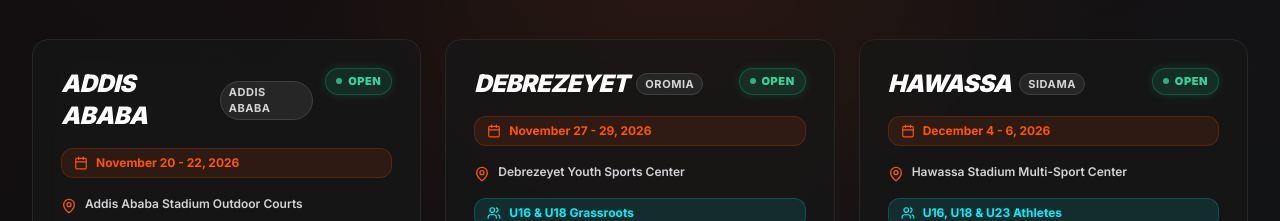
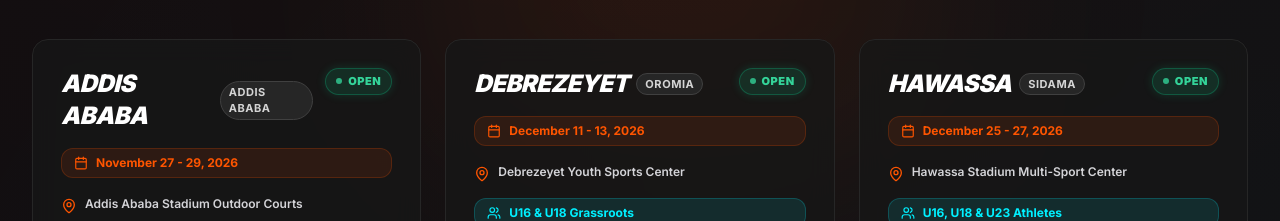
Before and after one commit to Yeabsiraelias/3x3_basketball-, a Next.js app: page /development in a window 1280 px wide. Shown: the part 987-1208 px from the top of the page. Built offline with nearby package versions, Linux system fonts and the light colour scheme.

Commit message:
feat: add clinic programs data and interface

```diff
--- a/data/clinics.ts
+++ b/data/clinics.ts
@@ -15,7 +15,7 @@ export const clinicPrograms: ClinicSession[] = [
     city: 'Addis Ababa',
     region: 'Addis Ababa',
     venue: 'Addis Ababa Stadium Outdoor Courts',
-    date: 'November 20 - 22, 2026',
+    date: 'November 27 - 29, 2026',
     targetAudience: 'U16, U18 & U23 Elite & Grassroots',
     focus: 'Fundamentals, 12-second shot clock decision making, and 3x3 half-court spacing.',
     status: 'Open',
@@ -25,7 +25,7 @@ export const clinicPrograms: ClinicSession[] = [
     city: 'Debrezeyet',
     region: 'Oromia',
     venue: 'Debrezeyet Youth Sports Center',
-    date: 'November 27 - 29, 2026',
+    date: 'December 11 - 13, 2026',
     targetAudience: 'U16 & U18 Grassroots',
     focus: 'Ball handling under physical pressure, catch-and-shoot perimeter mechanics.',
     status: 'Open',
@@ -35,7 +35,7 @@ export const clinicPrograms: ClinicSession[] = [
     city: 'Hawassa',
     region: 'Sidama',
     venue: 'Hawassa Stadium Multi-Sport Center',
-    date: 'December 4 - 6, 2026',
+    date: 'December 25 - 27, 2026',
     targetAudience: 'U16, U18 & U23 Athletes',
     focus: 'High-intensity scrimmage simulations and national scouting combine drills.',
     status: 'Open',
--- a/src/data/clinics.ts
+++ b/src/data/clinics.ts
@@ -15,7 +15,7 @@ export const clinicPrograms: ClinicSession[] = [
     city: 'Addis Ababa',
     region: 'Addis Ababa',
     venue: 'Addis Ababa Stadium Outdoor Courts',
-    date: 'November 20 - 22, 2026',
+    date: 'November 27 - 29, 2026',
     targetAudience: 'U16, U18 & U23 Elite & Grassroots',
     focus: 'Fundamentals, 12-second shot clock decision making, and 3x3 half-court spacing.',
     status: 'Open',
@@ -25,7 +25,7 @@ export const clinicPrograms: ClinicSession[] = [
     city: 'Debrezeyet',
     region: 'Oromia',
     venue: 'Debrezeyet Youth Sports Center',
-    date: 'November 27 - 29, 2026',
+    date: 'December 11 - 13, 2026',
     targetAudience: 'U16 & U18 Grassroots',
     focus: 'Ball handling under physical pressure, catch-and-shoot perimeter mechanics.',
     status: 'Open',
@@ -35,7 +35,7 @@ export const clinicPrograms: ClinicSession[] = [
     city: 'Hawassa',
     region: 'Sidama',
     venue: 'Hawassa Stadium Multi-Sport Center',
-    date: 'December 4 - 6, 2026',
+    date: 'December 25 - 27, 2026',
     targetAudience: 'U16, U18 & U23 Athletes',
     focus: 'High-intensity scrimmage simulations and national scouting combine drills.',
     status: 'Open',
```
